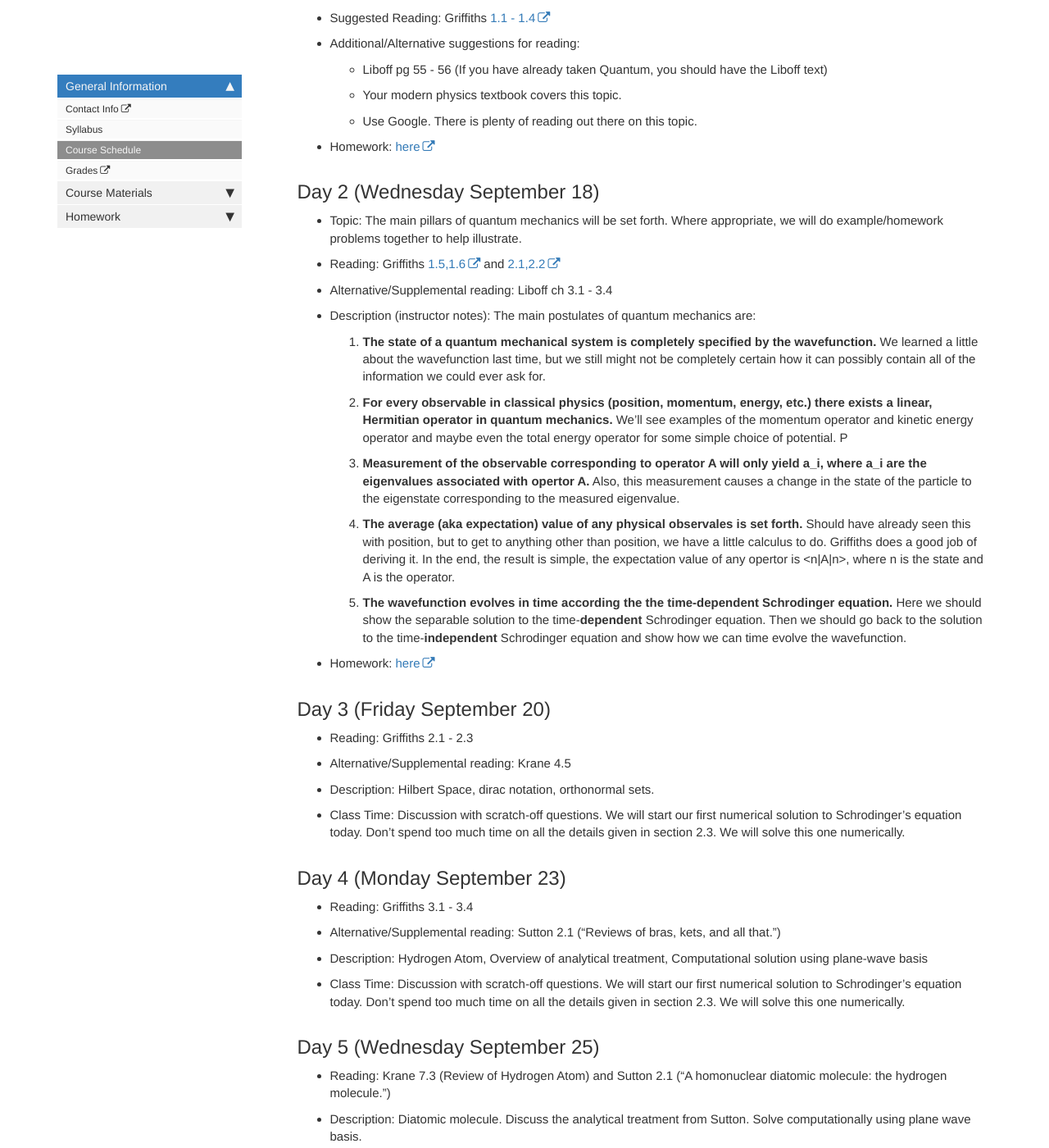
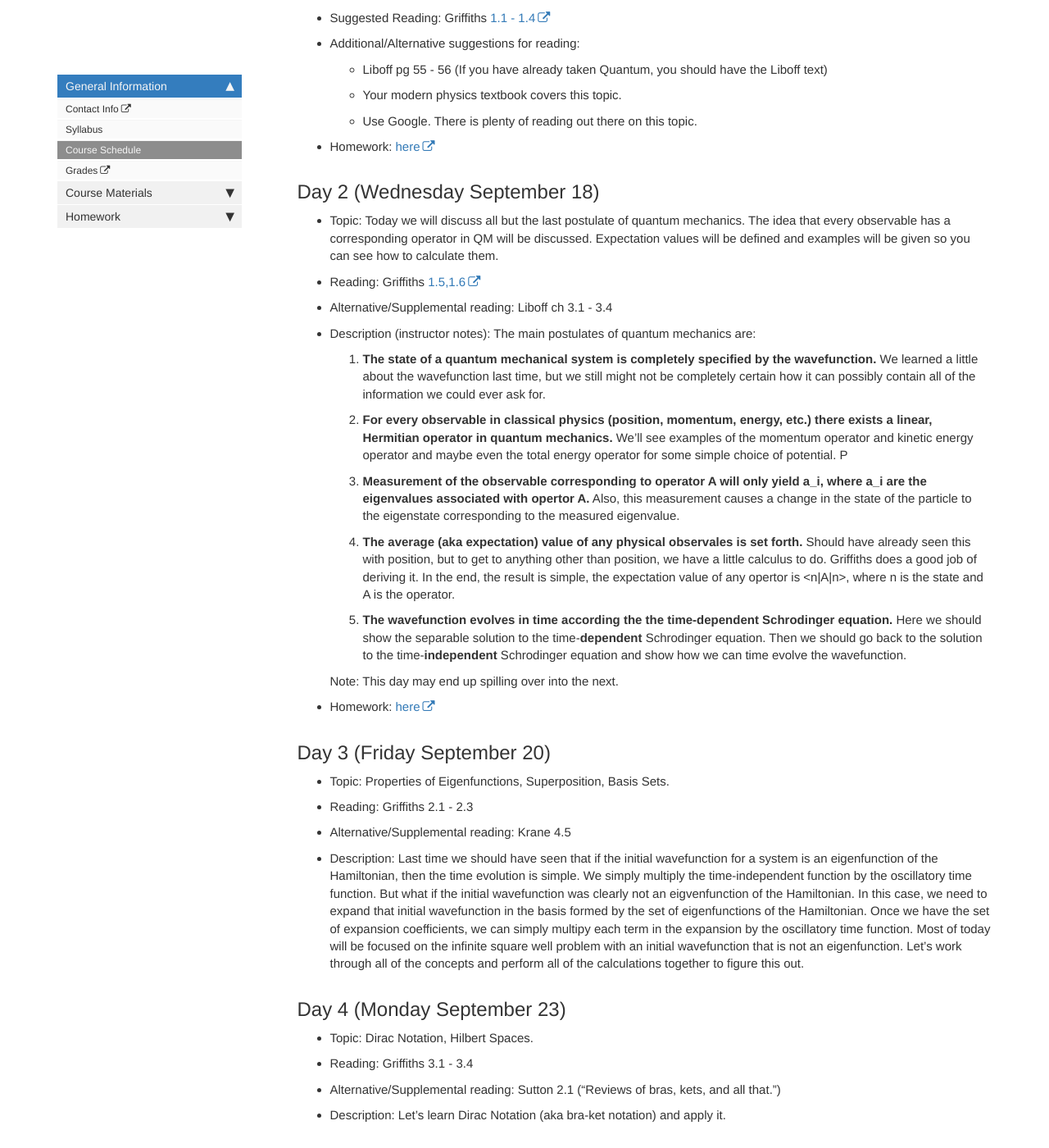
Before and after one commit to lancejnelson/PH323, a Jekyll site: the page built from course_docs/schedule.md, in a window 1280 px wide and 1400 px high, scrolled down 656 px. Shown: the whole window at 82% size. Built offline with Jekyll 4.4.1, drawn with Linux system fonts in a browser that asks for light colours; comment, search, counter and statistics services are not loaded.

Commit message:
Updating schedule

```diff
--- a/course_docs/schedule.md
+++ b/course_docs/schedule.md
@@ -26,8 +26,8 @@ Note: For the first few days (probably into the second week) of the semester, we
 
 ## Day 2 (Wednesday September 18)
 
-   - Topic:  The main pillars of quantum mechanics will be set forth.  Where appropriate, we will do example/homework problems together to help illustrate.
-   - Reading: Griffiths [1.5,1.6][griffiths_chp_1] and [2.1,2.2][griffiths_chp_2]
+   - Topic:  Today we will discuss all but the last postulate of quantum mechanics.  The idea that every observable has a corresponding operator in QM will be discussed.    Expectation values will be defined and examples will be given so you can see how to calculate them.
+   - Reading: Griffiths [1.5,1.6][griffiths_chp_1]
    - Alternative/Supplemental reading: Liboff ch 3.1 - 3.4
 
    - Description (instructor notes): The main postulates of quantum mechanics are:
@@ -37,26 +37,29 @@ Note: For the first few days (probably into the second week) of the semester, we
      4. **The average (aka expectation) value of any physical observales is set forth.**  Should have already seen this with position, but to get to anything other than position, we have a little calculus to do.  Griffiths does a good job of deriving it.  In the end, the result is simple, the expectation value of any opertor is <n\|A\|n>, where n is the state and A is the operator.
      5. **The wavefunction evolves in time according the the time-dependent Schrodinger equation.**  Here we should show the separable solution to the time-**dependent** Schrodinger equation.  Then we should go back to the solution to the time-**independent** Schrodinger equation and show how we can time evolve the wavefunction.
 
+     Note:  This day may end up spilling over into the next.
+
    - Homework: [here][day_2_hw]
 
 
 ## Day 3 (Friday September 20)
+   - Topic: Properties of Eigenfunctions, Superposition, Basis Sets.
 
    - Reading: Griffiths  2.1 - 2.3
    - Alternative/Supplemental reading: Krane 4.5
 
-   - Description: Hilbert Space, dirac notation, orthonormal sets.
+   - Description: Last time we should have seen that if the initial wavefunction for a system is an eigenfunction of the Hamiltonian, then the time evolution is simple.  We simply multiply the time-independent function by the oscillatory time function.  But what if the initial wavefunction was clearly not an eigvenfunction of the Hamiltonian.  In this case, we need to expand that initial wavefunction in the basis formed by the set of eigenfunctions of the Hamiltonian.  Once we have the set of expansion coefficients, we can simply multipy each term in the expansion by the oscillatory time function.  Most of today will be focused on the infinite square well problem with an initial wavefunction that is not an eigenfunction.  Let's work through all of the concepts and perform all of the calculations together to figure this out.
 
-   - Class Time:  Discussion with scratch-off questions.  We will start our first numerical solution to Schrodinger's equation today.  Don't spend too much time on all the details given in section 2.3.  We will solve this one numerically.
+
 
 ## Day 4 (Monday September 23)
 
+   - Topic: Dirac Notation, Hilbert Spaces.
    - Reading: Griffiths  3.1 - 3.4
    - Alternative/Supplemental reading: Sutton 2.1 ("Reviews of bras, kets, and all that.")
 
-   - Description: Hydrogen Atom, Overview of analytical treatment,  Computational solution using plane-wave basis
+   - Description: Let's learn Dirac Notation (aka bra-ket notation) and apply it.
 
-   - Class Time:  Discussion with scratch-off questions.  We will start our first numerical solution to Schrodinger's equation today.  Don't spend too much time on all the details given in section 2.3.  We will solve this one numerically.
 
 
 ## Day 5 (Wednesday September 25)
```
